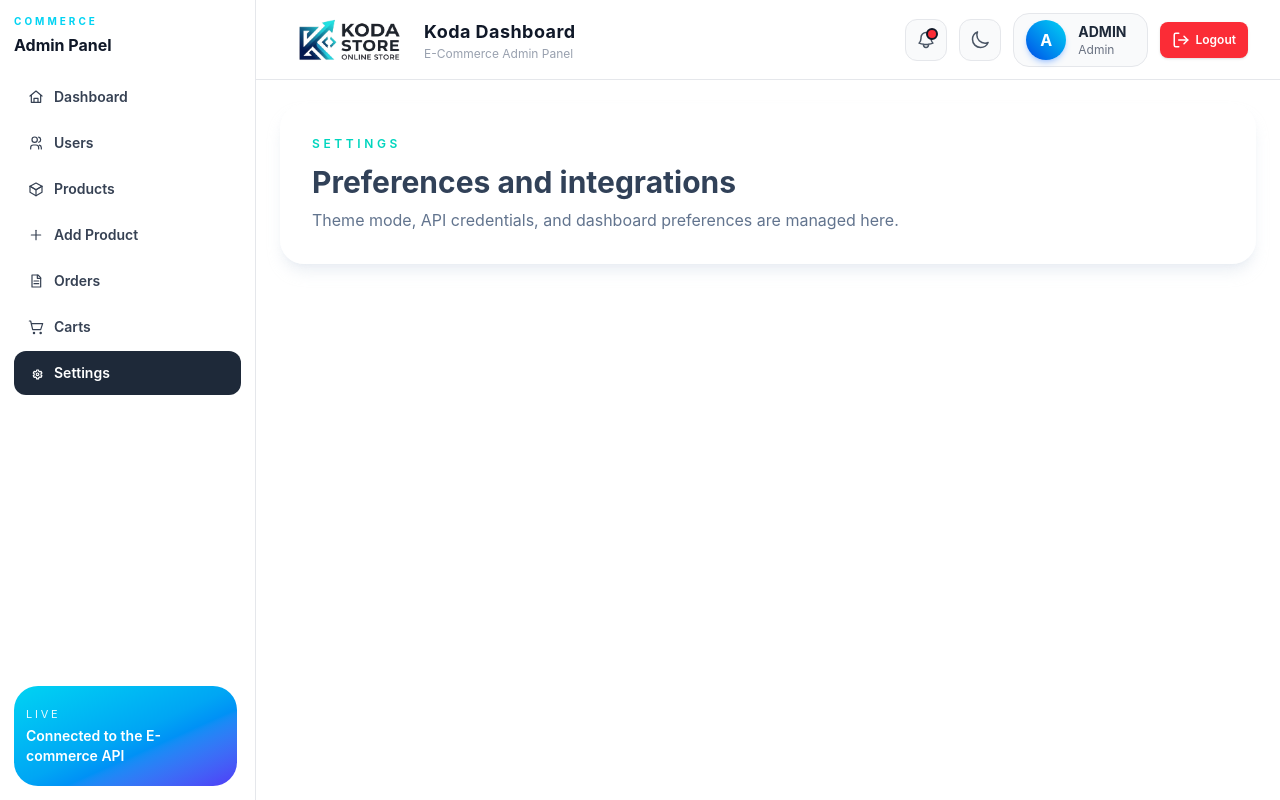
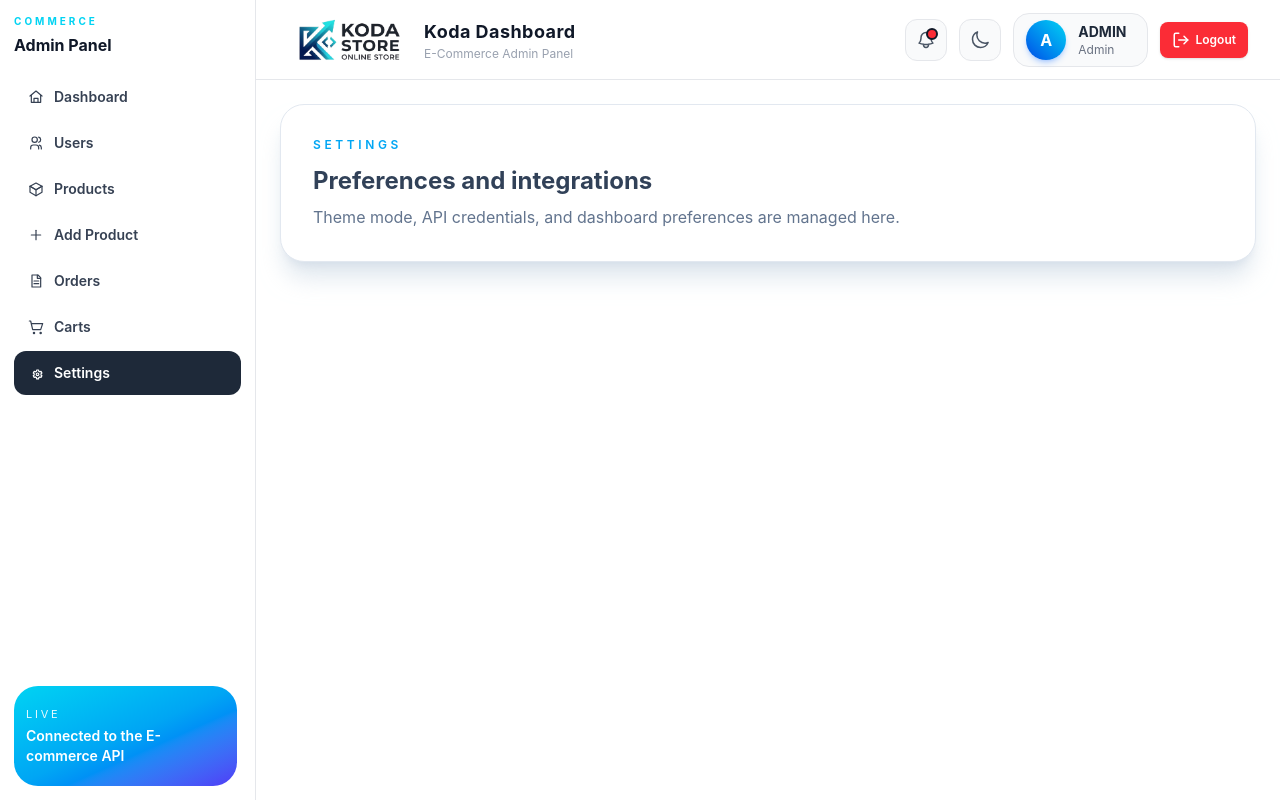
Before and after one commit to ahmed2023saaed/Koda-Application, a React (Vite) app: page /settings in a window 1280 px wide. Built offline with nearby package versions, Linux system fonts and the light colour scheme; sample sign-in values are in the browser's storage.

Commit message:
improve setting card contrast

```diff
--- a/src/features/settings/pages/SettingsPage.jsx
+++ b/src/features/settings/pages/SettingsPage.jsx
@@ -1,19 +1,30 @@
-
-
+// export default function SettingsPage() {
+//   return (
+//     <section className="w-full min-w-0 rounded-2xl border border-slate-200 bg-white p-4 shadow-xl shadow-slate-300/60 dark:border-slate-700 dark:bg-slate-800 dark:shadow-black/40 sm:rounded-3xl sm:p-6 lg:p-8">
+//       <p className="text-[10px] font-semibold uppercase tracking-[0.25em] text-sky-500 dark:text-sky-400 sm:text-xs sm:tracking-[0.3em]">
+//         Settings
+//       </p>
+//       <h1 className="mt-2 break-words text-lg font-bold text-slate-700 dark:text-white sm:mt-3 sm:text-xl lg:text-2xl">
+//         Preferences and integrations
+//       </h1>
+//       <p className="mt-2 break-words text-sm text-slate-500 dark:text-slate-300 sm:text-base">
+//         Theme mode, API credentials, and dashboard preferences are managed here.
+//       </p>
+//     </section>
+//   );
+// }
 export default function SettingsPage() {
   return (
-
-        <section className="rounded-3xl bg-white/80 p-8 shadow-lg shadow-slate-200/70 backdrop-blur">
-      <p className="text-xs font-semibold uppercase tracking-[0.3em] text-teal-400">
+    <section className="w-full min-w-0 rounded-2xl border border-slate-200 bg-white p-4 shadow-xl shadow-slate-300/60 sm:rounded-3xl sm:p-6 lg:p-8">
+      <p className="text-[10px] font-semibold uppercase tracking-[0.25em] text-sky-500 sm:text-xs sm:tracking-[0.3em]">
         Settings
       </p>
-      <h1 className="mt-3 text-3xl font-bold text-slate-700">
+      <h1 className="mt-2 break-words text-lg font-bold text-slate-700 sm:mt-3 sm:text-xl lg:text-2xl">
         Preferences and integrations
       </h1>
-      <p className="mt-2 text-base text-slate-500">
+      <p className="mt-2 break-words text-sm text-slate-500 sm:text-base">
         Theme mode, API credentials, and dashboard preferences are managed here.
       </p>
     </section>
-
   );
 }
```
